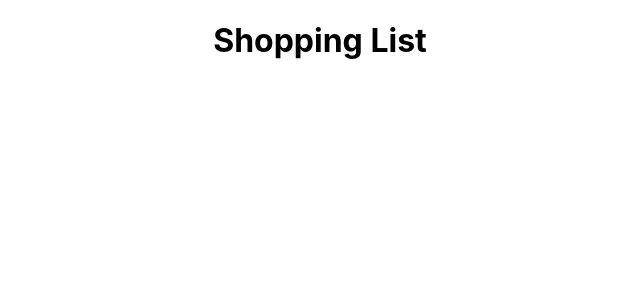
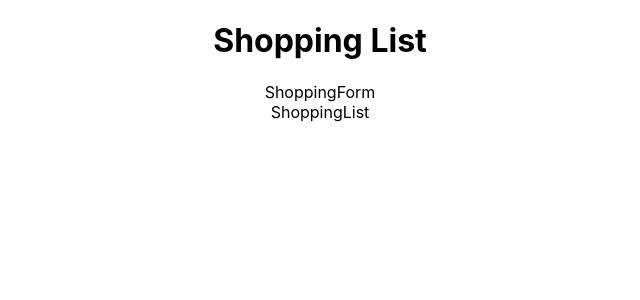
Before and after one commit to irishtwins/capstone-react-node, a React (Create React App) app: page / in a window 1280 px wide. Shown: the top 300 px of the page, without its empty margins (320-960 px from the left). Built offline with nearby package versions, Linux system fonts and the light colour scheme; no server answers.

Commit message:
Shopping List, Shopping Form, initial load

```diff
--- a/src/App.js
+++ b/src/App.js
@@ -1,13 +1,32 @@
 import './App.css';
 
+import React, { useState, useEffect } from 'react';
+
+import ShoppingForm from './Components/ShoppingForm/ShoppingForm';
+import ShoppingList from './Components/ShoppingList/ShoppingList';
+
 function App() {
+
+  const [shoppingList, setShoppingList] = useState([]);
+
+  function loadData() {
+    fetch("https://knsx75-8080.csb.app/api/list")
+      .then(x => x.json())
+      .then(response => setShoppingList(response));
+  }
+
+  useEffect(loadData, []);
+
   return (
     <div className="App">
       <header className="App-header">
         <h1>Shopping List</h1>
       </header>
 
-      <main></main>
+      <main>
+        <ShoppingForm />
+        <ShoppingList />
+      </main>
     </div>
   );
 }
--- /dev/null
+++ b/src/Components/ShoppingForm/ShoppingForm.js
@@ -0,0 +1,5 @@
+import React from "react";
+
+export default function ShoppingForm() {
+  return<div>ShoppingForm</div>;
+}
--- /dev/null
+++ b/src/Components/ShoppingList/ShoppingList.js
@@ -0,0 +1,5 @@
+import React from "react";
+
+export default function ShoppingList() {
+  return <div>ShoppingList</div>;
+}
```
